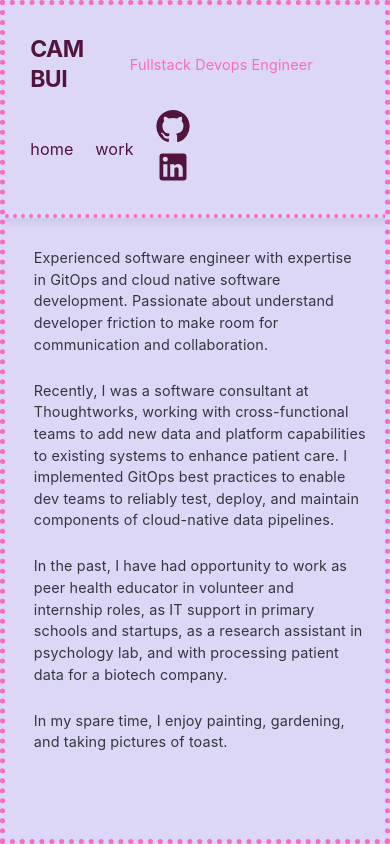
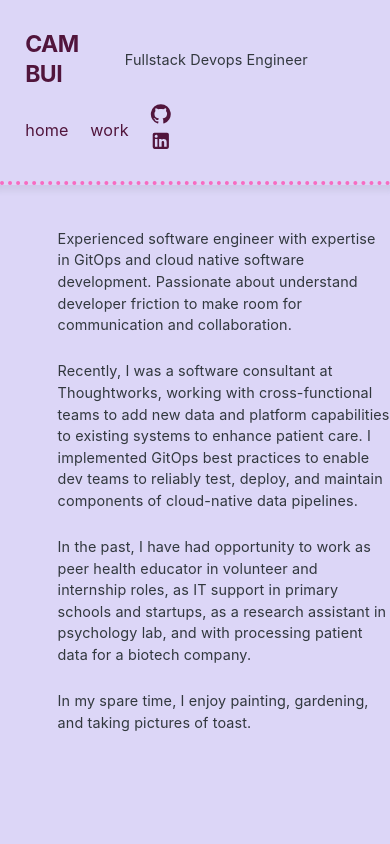
Before and after one commit to ncbui/portfolio, a React (Vite) app: page /#/ in a window 390 px wide. Built offline with nearby package versions, Linux system fonts and the light colour scheme.

Commit message:
Update styling for responsiveness

```diff
--- a/src/App.jsx
+++ b/src/App.jsx
@@ -19,8 +19,6 @@ export default function App() {
         overflow: 'hidden',
         m: 0,
         p: 0,
-        border:'5px dotted',
-        borderColor: theme.palette.primary.bright,
         '@media (max-width: 780px)' : {
           flexDirection:'column',
           maxWidth: '100vw',
--- a/src/components/NavMenu.jsx
+++ b/src/components/NavMenu.jsx
@@ -12,20 +12,20 @@ export default function NavMenu() {
       <List sx={{width:'20vw', }}>
         <List sx={{display:'flex', flexDirection:'col', width:'20rem', '@media (max-width: 780px)' : {flexDirection:'row', justifyContent:'space-between'}}}>
         <ListSubheader sx={{width:'20rem', '@media (max-width: 780px)' : {width:'100vw'}}}>
-          <Typography level="h1" sx={{color: theme.palette.primary.main, fontSize: '3rem', '@media (max-width: 780px)' : {fontSize: '1.6rem', width:'20vw'}}}>
+          <Typography level="h1" sx={{color: theme.palette.primary.text, fontSize: '3rem', '@media (max-width: 780px)' : {fontSize: '1.6rem', width:'20vw'}}}>
             <Link to="/" level='inherit'>
                 Cam Bui
               </Link>
           </Typography>
         </ListSubheader>
         <ListItem>
-          <Typography level="h5" sx={{color: theme.palette.primary.bright,'@media (max-width: 780px)' : {fontSize: '1rem',}}}>
+          <Typography level="h5" sx={{color: theme.palette.primary.header,'@media (max-width: 780px)' : {fontSize: '1rem',}}}>
             Fullstack Devops Engineer
           </Typography>
         </ListItem>
         </List>
         <ListItem sx={{marginBottom: '1rem', maxWidth:'15vw', '@media (max-width: 780px)' : {marginBottom:'1rem', display:'none'}}}>
-          <Typography level='body-sm' sx={{color: theme.palette.primary.main,}}>
+          <Typography level='body-sm' sx={{color: theme.palette.primary.text,}}>
             I enable dev teams to customize GitOps best practices for their needs
           </Typography>
         </ListItem>
@@ -48,11 +48,12 @@ export default function NavMenu() {
           </List>
           <ListSubheader sx={{
             my: 3,
-            '@media (max-width: 780px)' : {m:0}
+            display: 'flex',
+            '@media (max-width: 780px)' : {m:0, flexDirection: 'row'}
             }}>
-            <Typography>
-                <Link to="https://www.linkedin.com/in/cambui/" target="_blank" rel="noopener noreferrer"><GitHub sx={{fontSize:'2.5rem'}}/></Link>
-                <Link to="https://www.linkedin.com/in/cambui/" target="_blank" rel="noopener noreferrer"><LinkedIn sx={{fontSize:'2.5rem'}}/></Link>
+            <Typography sx={{ width:'10vw', '@media (max-width: 780px)' : {m:0, flexDirection: 'row'} }}>
+                <Link to="https://www.linkedin.com/in/cambui/" target="_blank" rel="noopener noreferrer"><GitHub sx={{fontSize:'2.5rem', '@media (max-width: 780px)' : {fontSize:'1.5rem'}}}/></Link>
+                <Link to="https://www.linkedin.com/in/cambui/" target="_blank" rel="noopener noreferrer"><LinkedIn sx={{fontSize:'2.5rem', '@media (max-width: 780px)' : {fontSize:'1.5rem'}}}/></Link>
             </Typography>
           </ListSubheader>
         </List>
--- a/src/pages/Work.jsx
+++ b/src/pages/Work.jsx
@@ -3,7 +3,7 @@ import WorkExperience from '../components/WorkExperience';
 
 export default function Work() {
   return (
-    <BodySheets sx={{m:0, padding:'2rem 2rem', }}>
+    <BodySheets sx={{padding:'2rem 2rem', }}>
         <WorkExperience />
     </BodySheets>
   );
--- a/src/template/theme.js
+++ b/src/template/theme.js
@@ -31,7 +31,10 @@ export const style = {
       bright: shades.primary[200],
       main: shades.primary[300],
       dark1: shades.primary[500],
-      text1: shades.primary[600],
+      text: shades.primary[300],
+      headers: shades.primary[300],
+      background: shades.primary[300],
+      shadow: shades.primary[200],
     }},
   }
 
@@ -73,12 +76,12 @@ export const BootstrapButton = styled(Button)({
   border: '2px dotted',
   borderRadius: '1rem',
   marginRight: '.5rem',
-  borderColor: theme.palette.primary.main,
-  color: theme.palette.primary.main,
+  borderColor: theme.palette.primary.text,
+  color: theme.palette.primary.text,
   lineHeight: 1.5,
   backgroundColor: 'inherit',
   '&:hover': {
-    color: theme.palette.primary.main,
+    color: theme.palette.primary.text,
     backgroundColor: 'goldenrod',
     borderColor:'goldenrod',
   },
@@ -86,8 +89,8 @@ export const BootstrapButton = styled(Button)({
     boxShadow: 'none',
   },
   '&:disabled': {
-    borderColor: theme.palette.secondary.main,
-    color: theme.palette.secondary.main,
+    borderColor: theme.palette.secondary.text,
+    color: theme.palette.secondary.text,
   },
 });
 
@@ -108,7 +111,7 @@ export const Sheets = styled(Sheet)({
 
 export const BodySheets = styled(Sheet)({
   backgroundColor: 'inherit',
-  margin:0,
+  margin:'1rem 2rem',
   paddingTop: '3rem',
   paddingLeft: '4rem',
   paddingRight: '2rem',
@@ -120,6 +123,6 @@ export const BodySheets = styled(Sheet)({
   '@media (max-width: 780px)' : {
     padding: '2rem',
     width:'100vw',
-    m:0,
+    m: 0,
   }
   });
```
